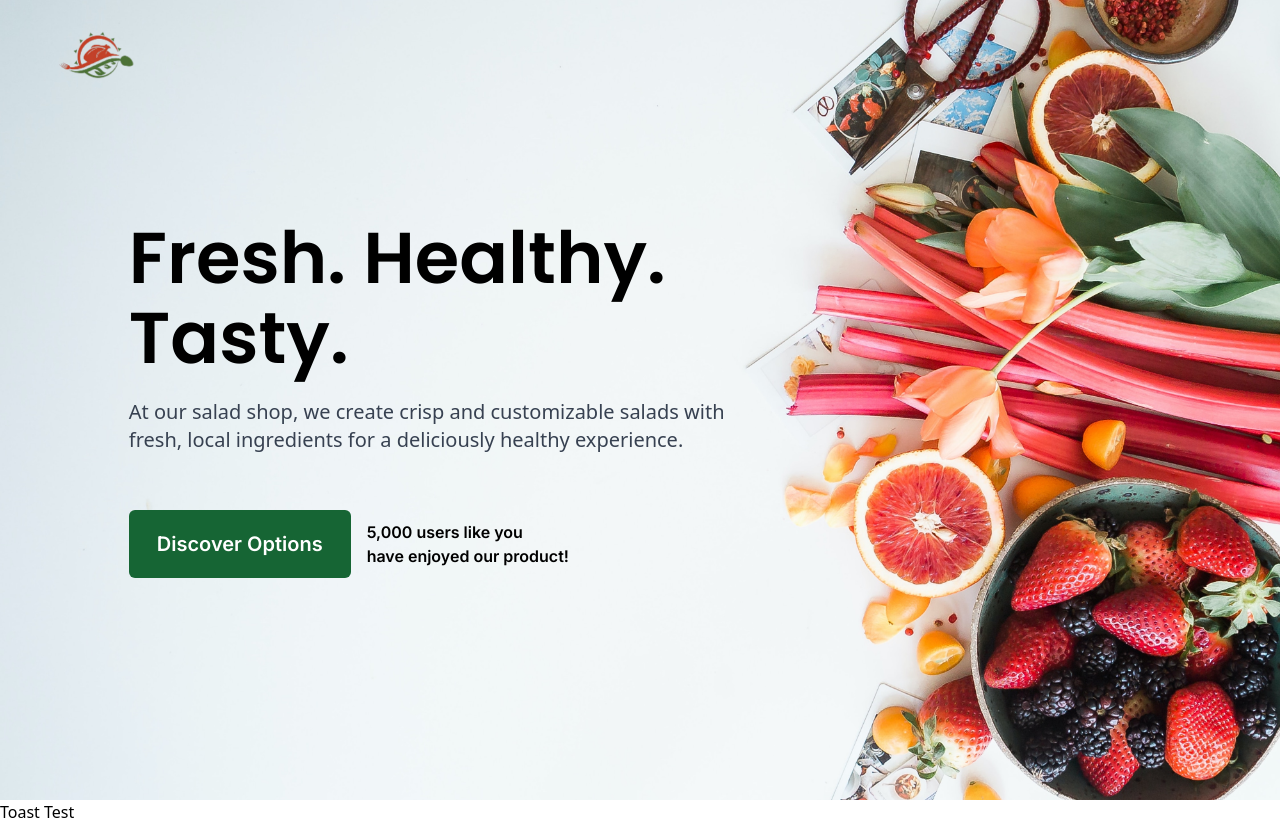
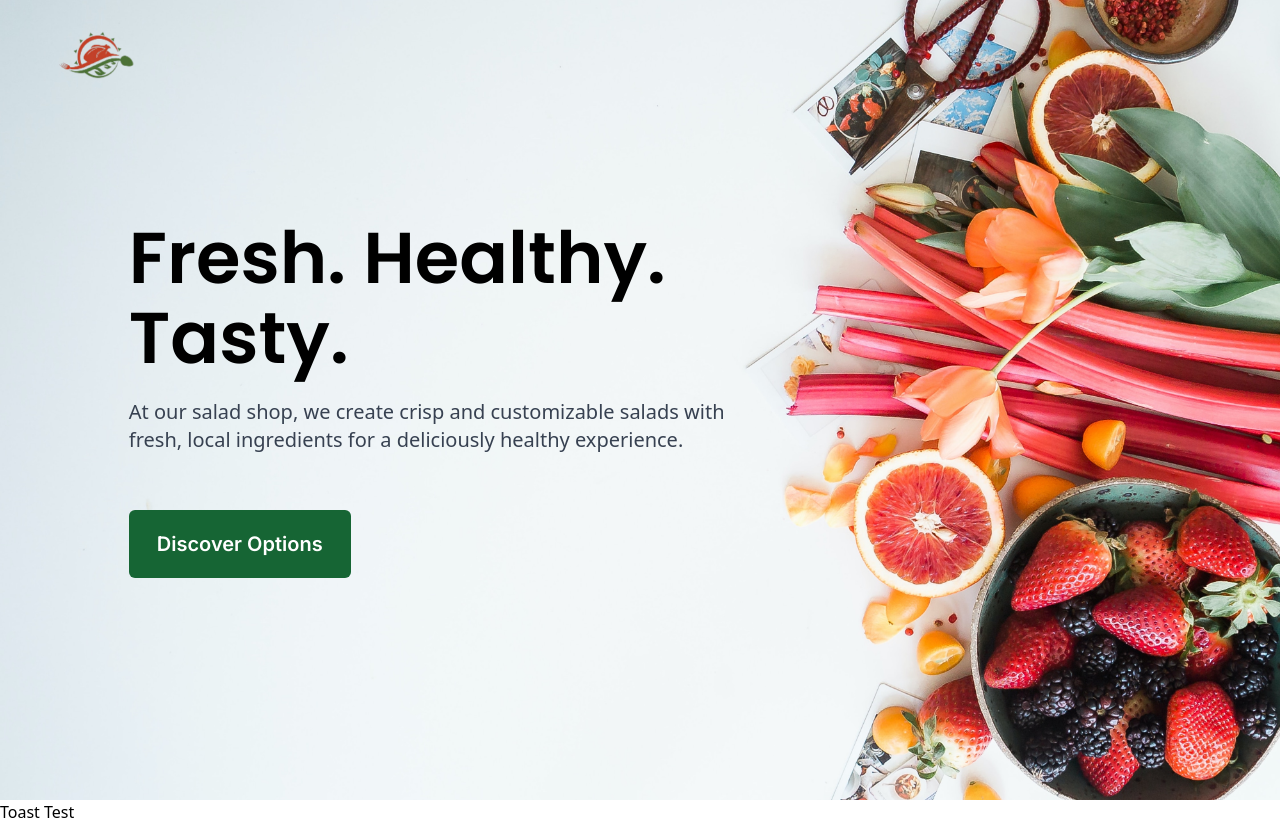
Before and after one commit to Ethanqg0/RestaurantCoverPage, a React (Vite) app in the folder vite-project/: page / in a window 1280 px wide. Built offline with nearby package versions, Linux system fonts and the light colour scheme.

Commit message:
removing text

```diff
--- a/vite-project/src/components/Hero.jsx
+++ b/vite-project/src/components/Hero.jsx
@@ -12,11 +12,7 @@ export default function Hero() {
         <h1 className="text-xl font-sans text-gray-700">fresh, local ingredients for a deliciously healthy experience.</h1>
 
         <div className="mt-14 flex flex-row items-center">
-        <button className="bg-green-800 hover:bg-green-700 text-white font-bold py-5 px-7 rounded-md focus:outline-none focus:shadow-outline-blue active:bg-green-700"><h1 className="inter text-xl">Discover Options</h1></button>
-        <div className="justify-center align-middle">
-            <h1 className="ml-4 inter">5,000 users like you</h1>
-            <h1 className="ml-4 inter">have enjoyed our product!</h1>
-        </div>
+            <button className="bg-green-800 hover:bg-green-700 text-white font-bold py-5 px-7 rounded-md focus:outline-none focus:shadow-outline-blue active:bg-green-700"><h1 className="inter text-xl">Discover Options</h1></button>
         </div>
     </div>
     </div>
```
